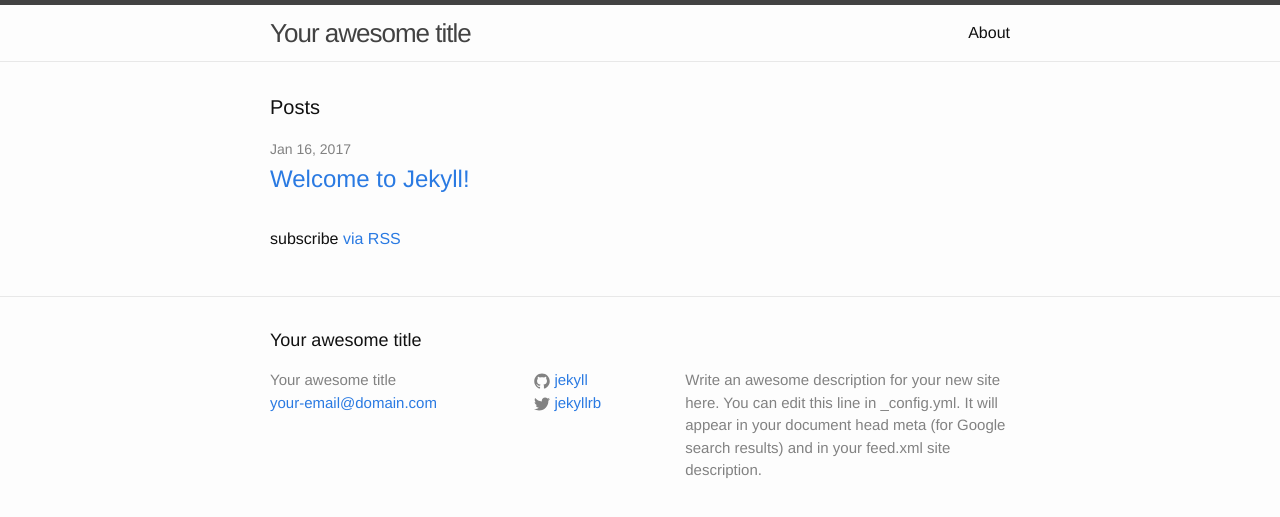
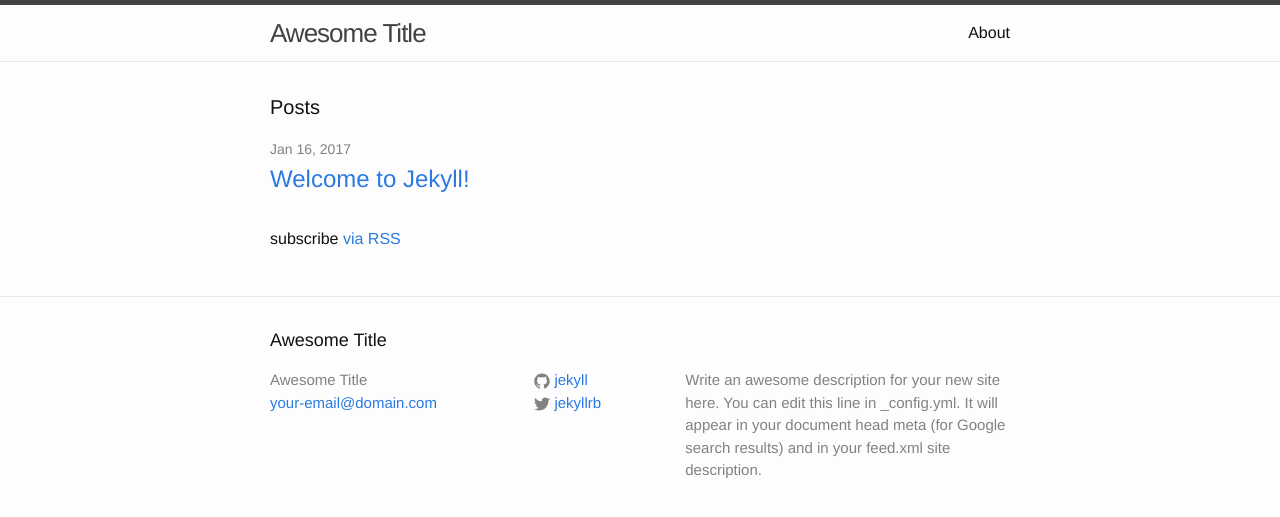
Before and after one commit to OnePunchManOk/OnePunchManOk.github.io, a Jekyll site: the page built from index.html, in a window 1280 px wide. Shown: the top 517 px of the page. Built offline with Jekyll 4.4.1, drawn with Linux system fonts in a browser that asks for light colours.

Commit message:
Update _config.yml

```diff
--- a/_config.yml
+++ b/_config.yml
@@ -6,14 +6,14 @@
 # 'jekyll serve'. If you change this file, please restart the server process.
 
 # Site settings
-title: Your awesome title
+title: Awesome Title
 email: your-email@domain.com
 description: > # this means to ignore newlines until "baseurl:"
   Write an awesome description for your new site here. You can edit this
   line in _config.yml. It will appear in your document head meta (for
   Google search results) and in your feed.xml site description.
-baseurl: "" # the subpath of your site, e.g. /blog
-url: "http://yourdomain.com" # the base hostname & protocol for your site
+baseurl: "/test" # the subpath of your site, e.g. /blog
+url: "https://onepunchmanok.github.io" # the base hostname & protocol for your site
 twitter_username: jekyllrb
 github_username:  jekyll
 
```
